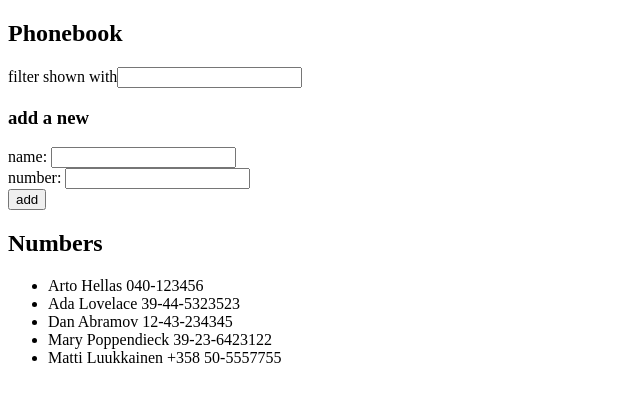
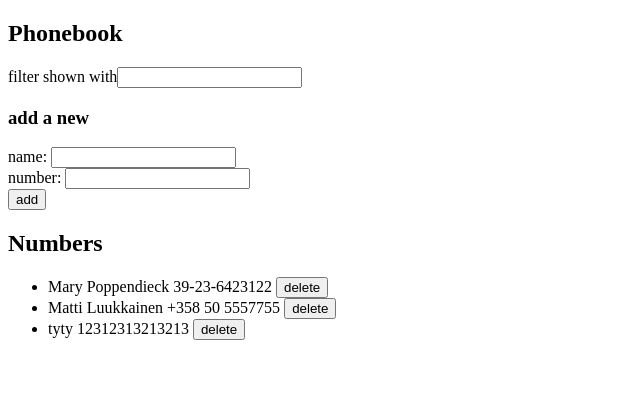
Before and after one commit to Termanty/fullstack-react-course-2020, a React (Create React App) app in the folder osa2/puhelinluettelo/: page / in a window 1280 px wide. Shown: the top 402 px of the page, without its empty margins (0-640 px from the left). Built offline with nearby package versions, Linux system fonts and the light colour scheme; data requests are answered from the project's data file.

Commit message:
Exercises 2.15, 2.16, 2.17, 2.18* ready

```diff
--- a/osa2/puhelinluettelo/db.json
+++ b/osa2/puhelinluettelo/db.json
@@ -1,20 +1,5 @@
 {
-  "persons":[
-    {
-      "name": "Arto Hellas",
-      "number": "040-123456",
-      "id": 1
-    },
-    {
-      "name": "Ada Lovelace",
-      "number": "39-44-5323523",
-      "id": 2
-    },
-    {
-      "name": "Dan Abramov",
-      "number": "12-43-234345",
-      "id": 3
-    },
+  "persons": [
     {
       "name": "Mary Poppendieck",
       "number": "39-23-6423122",
@@ -22,8 +7,13 @@
     },
     {
       "name": "Matti Luukkainen",
-      "number": "+358 50-5557755",
+      "number": "+358 50 5557755",
       "id": 5
+    },
+    {
+      "id": 6,
+      "name": "tyty",
+      "number": "12312313213213"
     }
   ]
 }
--- a/osa2/puhelinluettelo/src/components/App.js
+++ b/osa2/puhelinluettelo/src/components/App.js
@@ -2,7 +2,7 @@ import React, { useState, useEffect } from 'react'
 import { Filter } from './Filter'
 import { PersonForm } from './PersonForm'
 import { Persons } from './Persons'
-import axios from 'axios'
+import personServices from '../services/persons'
 
 export const App = () => {
   const [persons, setPersons] = useState([])
@@ -12,24 +12,66 @@ export const App = () => {
 
   useEffect(() => {
     console.log('useEffect')
-    axios
-      .get("http://localhost:3001/persons")
-      .then(response => {
-        console.log('response ', response);
-        setPersons(response.data)
+    personServices
+      .getAll()
+      .then(data => {
+        console.log('response ', data);
+        setPersons(data)
       })
   }, [])
+
+  const addContact = () => {
+    const newContact = { name: newName, number: newNumber }
+    personServices
+      .create(newContact)
+      .then(data => {
+        setPersons(persons.concat(data))
+        setNewName('')
+        setNewNumber('')
+      })
+  }
+
+  const updatePhoneNumber = () => {
+    const p = persons.find(p => p.name == newName)
+    const updatedContact = { id: p.id, name: newName, number: newNumber }
+    personServices
+      .update(updatedContact)
+      .then(data => {
+        setPersons(persons.map(person => {
+          if(person.name == newName) {
+            return { id: data.id, name: data.name, number: data.number }
+          } else {
+            return { id: person.id, name: person.name, number: person.number }
+          }
+        }))
+        setNewName('')
+        setNewNumber('')
+      })
+  }
 
   console.log('there is ' ,persons.length, ' person in phonebook');
 
   const onAdd = (event) => {
     event.preventDefault()
     if (persons.map(p => p.name).includes(newName)) {
-      alert(`${newName} is already added to phonebook`)
+      if(window.confirm(`${newName} is already added to phonebook, do you want to change phone number`)) {
+        updatePhoneNumber()
+      }
     } else {
-      setPersons(persons.concat({ name: newName, number: newNumber }))
-      setNewName('')
-      setNewNumber('')
+      addContact()
+    }
+  }
+
+  const onDelete = (id) => {
+    return () => {
+      if(window.confirm(`Delete ${persons.find(p => p.id === id).name}`)) {
+        personServices
+          .remove(id)
+          .then(() => {
+            console.log('deleted ' + id)
+            setPersons(persons.filter(person => person.id !== id))
+          })
+      }
     }
   }
 
@@ -50,7 +92,7 @@ export const App = () => {
         newNumber={newNumber}
         handelNumberChange={handelNumberChange}/>
       <h2>Numbers</h2>
-      <Persons persons={persons} filter={filter} />
+      <Persons persons={persons} filter={filter} onDelete={onDelete} />
     </div>
   )
 }
--- a/osa2/puhelinluettelo/src/components/Persons.js
+++ b/osa2/puhelinluettelo/src/components/Persons.js
@@ -1,8 +1,16 @@
 import React from 'react';
 
-export const Persons = ({ persons, filter }) => {
+const PersonItem = ({ person, onDelete }) => {
+  return (
+    <li>
+      {person.name} {person.number} <button onClick={onDelete(person.id)}>delete</button>
+    </li>
+  )
+}
+
+export const Persons = ({ persons, filter, onDelete }) => {
   return (<ul>
     {persons.filter(person => person.name.toLowerCase().includes(filter.toLowerCase()))
-      .map(person => <li key={person.name}>{person.name} {person.number}</li>)}
+      .map(person => <PersonItem person={person} onDelete={onDelete} key={person.name} />)}
   </ul>);
 };
--- /dev/null
+++ b/osa2/puhelinluettelo/src/services/persons.js
@@ -0,0 +1,28 @@
+import axios from 'axios'
+
+const baseUrl = "http://localhost:3001/persons"
+
+
+const getAll = () => {
+  const request = axios.get(baseUrl)
+  return request.then(response => response.data)
+}
+
+const create = ( person ) => {
+  const request = axios.post(baseUrl, person)
+  return request.then(response => response.data)
+}
+
+const update = ( person ) => {
+  const request = axios.put(`${baseUrl}/${person.id}`, person)
+  return request.then(response => response.data)
+}
+
+const remove = (id) => {
+  const request = axios.delete(`${baseUrl}/${id}`)
+  return request.then(response => response.data)
+}
+
+
+
+export default { getAll, create, update, remove }
```
Also changed, not shown: 1 other file (tests, documents, lock files or other folders).
